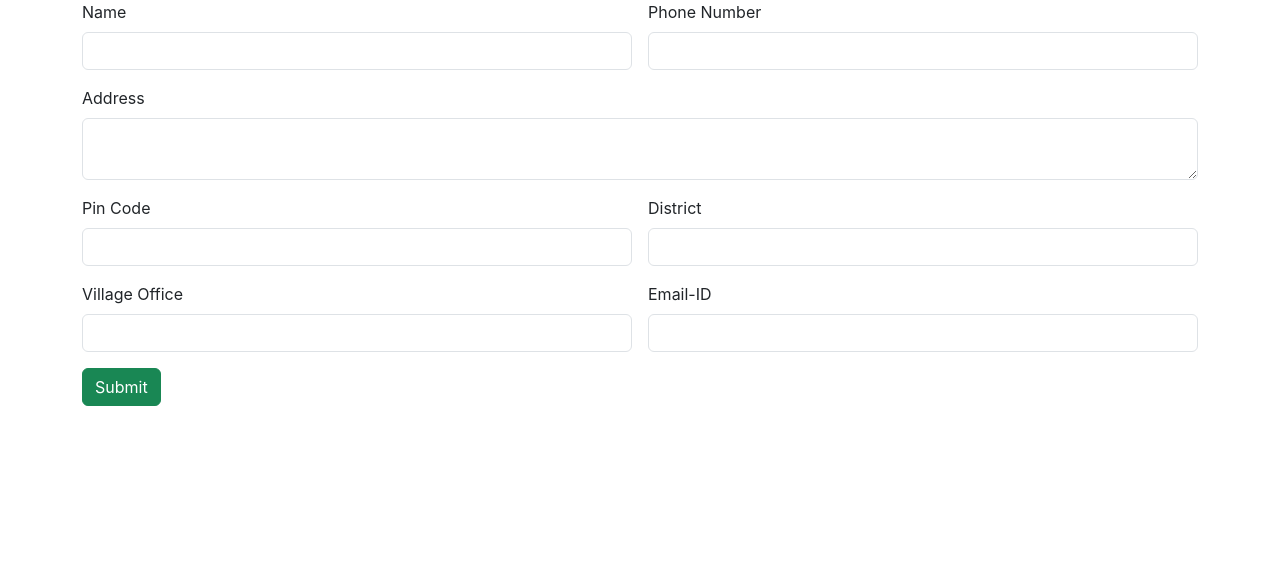
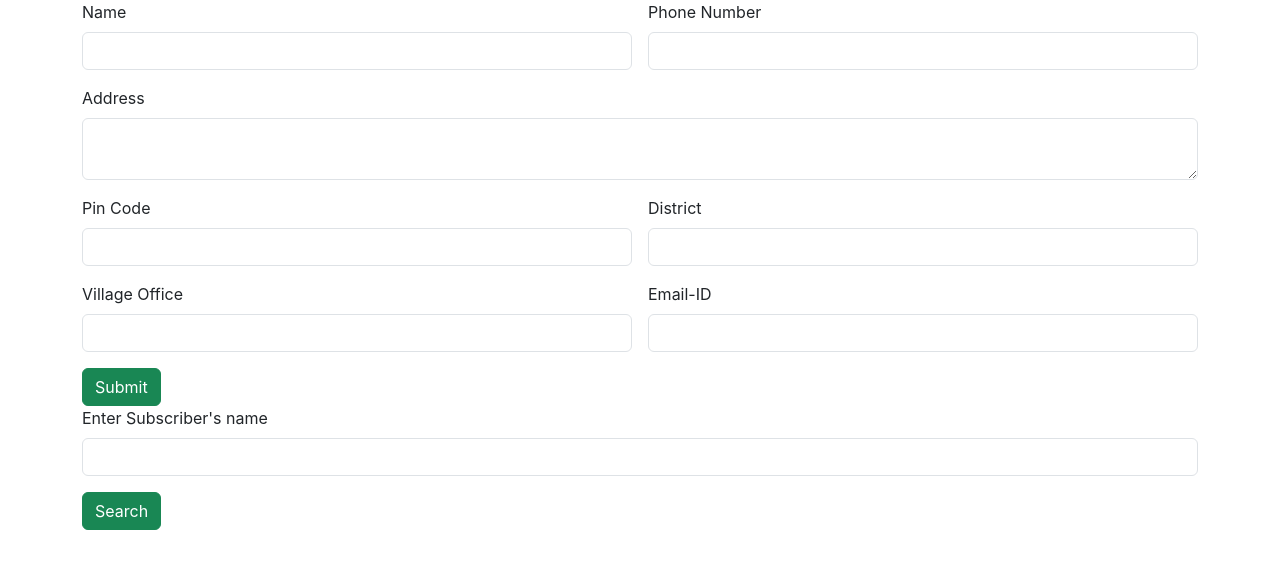
Before and after one commit to Liyo08/NewspaperAppTestReact-Frontend, a React (Create React App) app: page / in a window 1280 px wide. Shown: the top 568 px of the page. Built offline with nearby package versions, Linux system fonts and the light colour scheme.

Commit message:
SearchSubscribers added

```diff
--- a/src/App.js
+++ b/src/App.js
@@ -1,11 +1,14 @@
 import logo from './logo.svg';
 import './App.css';
 import AddSubscribersPage from './components/AddSubscribersPage';
+import SearchSubscribers from './components/SearchSubscribers';
 
 function App() {
   return (
     <div>
      <AddSubscribersPage/>
+     <SearchSubscribers/>
+
     </div>
   );
 }
--- /dev/null
+++ b/src/components/SearchSubscribers.jsx
@@ -0,0 +1,28 @@
+import React from 'react'
+
+const SearchSubscribers = () => {
+  return (
+    <div>
+
+        <div className="container">
+            <div className="row">
+                <div className="col col-12 col-sm-12 col-md-12 col-lg-12 col-xl-12 col-xxl-12">
+
+
+    <div className="row g-3">
+        <div className="col col-12 col-sm-12 col-md-12 col-lg-12 col-xl-12 col-xxl-12">
+            <label htmlFor="" className="form-label">Enter Subscriber's name</label>
+            <input type="text" className="form-control" />
+        </div>
+        <div className="col col-12 col-sm-12 col-md-12 col-lg-12 col-xl-12 col-xxl-12">
+            <button className="btn btn-success">Search</button>
+        </div>
+    </div>
+                </div>
+            </div>
+        </div>
+    </div>
+  )
+}
+
+export default SearchSubscribers
```
